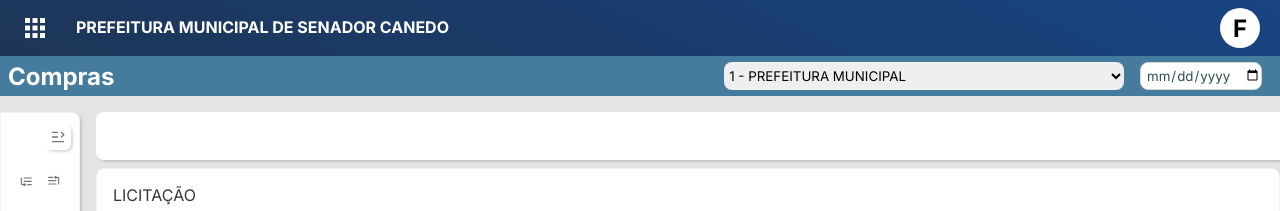
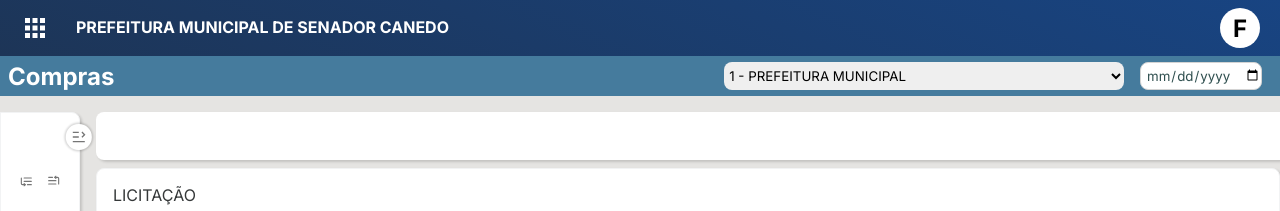
Before and after one commit to flaviohenriquedev/sigep_frontend, a Next.js app: page /manager/shopping/register/bidding in a window 1280 px wide. Shown: the top 211 px of the page. Built offline with nearby package versions, Linux system fonts and the light colour scheme.

Commit message:
posição do botão de toggle sidebar

```diff
--- a/src/components/layout/page/sidebar/PageSidebar.module.css
+++ b/src/components/layout/page/sidebar/PageSidebar.module.css
@@ -32,25 +32,21 @@
     height: 3rem;
     margin-bottom: 0.5rem;
     padding-right: 0.5rem;
-}
-
-.toggle_sidebar_icon_container {
-    display: flex;
-    justify-content: flex-end;
-    align-items: center;
-    width: 2rem;
+    position: relative;
 }
 
 .toggle_sidebar_icon {
     display: flex;
-    justify-content: flex-end;
     align-items: center;
     color: var(--pagesidebar-fontcolor);
     transition: 0.1s all;
     background-color: var(--elements-color);
     padding: 0.3rem;
-    border-radius: 25%;
-    box-shadow: rgba(0, 0, 0, 0.15) 1.95px 1.95px 2.6px;
+    border-radius: 50%;
+    box-shadow: rgba(0, 0, 0, 0.15) 0px 0px 2px 1.5px;
+    position: absolute;
+    right: 0;
+    transform: translateX(50%);
 }
 
 .toggle_sidebar_icon:hover {
--- a/src/components/layout/page/sidebar/PageSidebar.tsx
+++ b/src/components/layout/page/sidebar/PageSidebar.tsx
@@ -103,7 +103,6 @@ const PageSidebar = (props: PageSidebarProps) => {
                         onChange={setSearchMenu}
                     />
                 </div>
-                <div className={styles.toggle_sidebar_icon_container}>
                 <div
                     className={styles.toggle_sidebar_icon}
                     onClick={toggleSidebarState}
@@ -115,7 +114,6 @@ const PageSidebar = (props: PageSidebarProps) => {
                     )}
                 </div>
             </div>
-            </div>
 
             <div
                 style={{
@@ -123,7 +121,7 @@ const PageSidebar = (props: PageSidebarProps) => {
                     alignItems: "center",
                     justifyContent: sidebarExpanded ? "flex-end" : "center",
                     gap: "0.5rem",
-                    paddingRight: sidebarExpanded ? "0.5rem" : "",
+                    paddingRight: sidebarExpanded ? "1.2rem" : "",
                     height: "1.5rem",
                     marginBottom: "1rem",
                 }}
```
Lines whose indentation alone changed are shown as unchanged.
